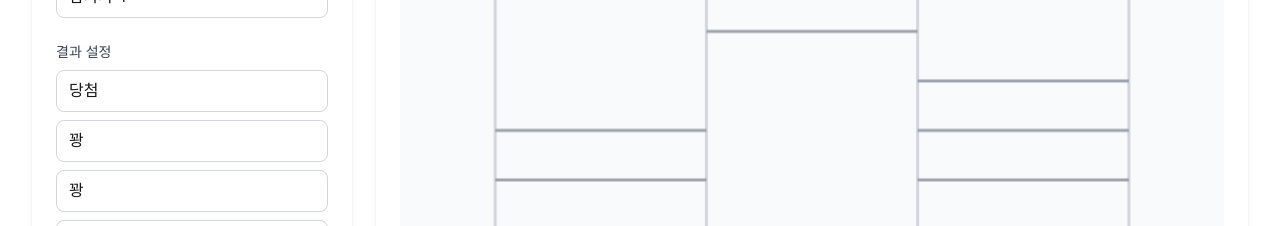
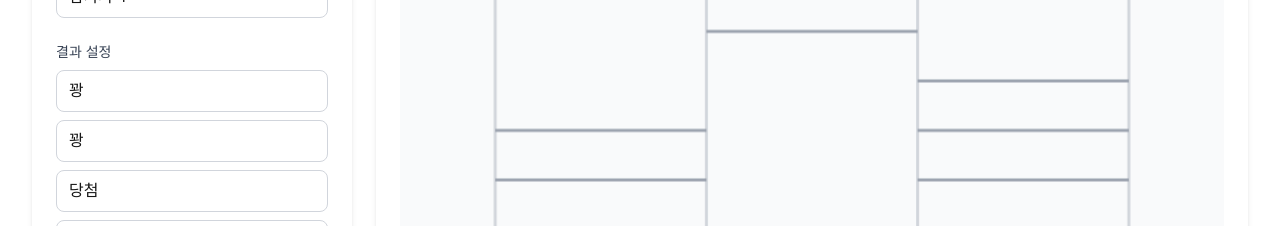
Before and after one commit to kmg733/lucky-pick, a Next.js app: page /ladder in a window 1280 px wide. Shown: the part 574-800 px from the top of the page. Built offline with nearby package versions, Linux system fonts and the light colour scheme.

Commit message:
fix: 사다리타기 결과 위치 랜덤 배치
결과(당첨/꽝)가 항상 입력 순서대로 배치되던 문제 수정
shuffleArray 함수를 적용하여 게임 시작 및 재생성 시 결과 위치를 무작위로 섞음

```diff
--- a/src/components/games/LadderGame.tsx
+++ b/src/components/games/LadderGame.tsx
@@ -4,6 +4,7 @@ import { useState, useRef, useEffect, useCallback } from 'react';
 import Button from '@/components/ui/Button';
 import Card from '@/components/ui/Card';
 import { LadderParticipant, LadderResult } from '@/types';
+import { shuffleArray } from '@/lib/random';
 
 interface HorizontalLine {
   fromIndex: number;
@@ -43,10 +44,12 @@ export default function LadderGame({ className = '' }: LadderGameProps) {
       id: `participant-${i}`,
       name: `참가자 ${i + 1}`,
     }));
-    const newResults: LadderResult[] = Array.from({ length: participantCount }, (_, i) => ({
-      id: `result-${i}`,
-      name: i === 0 ? '당첨' : '꽝',
-    }));
+    const newResults: LadderResult[] = shuffleArray(
+      Array.from({ length: participantCount }, (_, i) => ({
+        id: `result-${i}`,
+        name: i === 0 ? '당첨' : '꽝',
+      }))
+    );
     setParticipants(newParticipants);
     setResults(newResults);
     setRevealedResults(new Set());
@@ -284,6 +287,7 @@ export default function LadderGame({ className = '' }: LadderGameProps) {
   const handleRegenerate = () => {
     setRevealedResults(new Set());
     setSelectedIndex(null);
+    setResults(prevResults => shuffleArray(prevResults));
     generateLadder(participantCount);
   };
 
```
